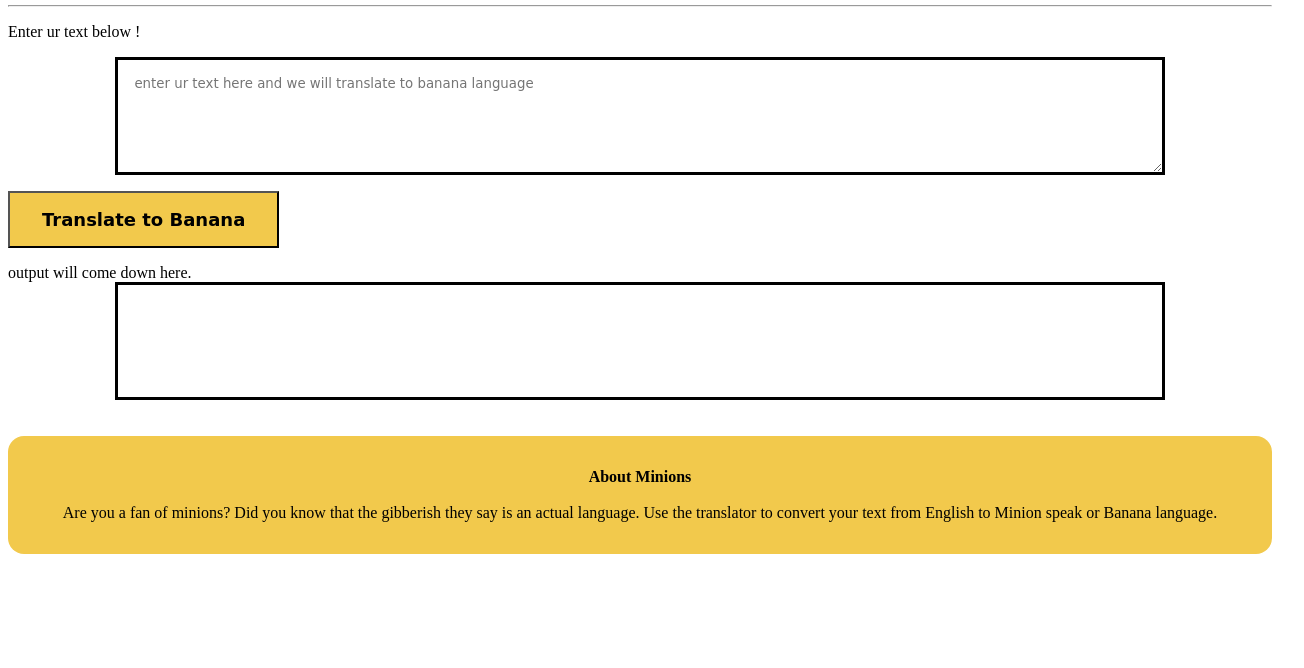
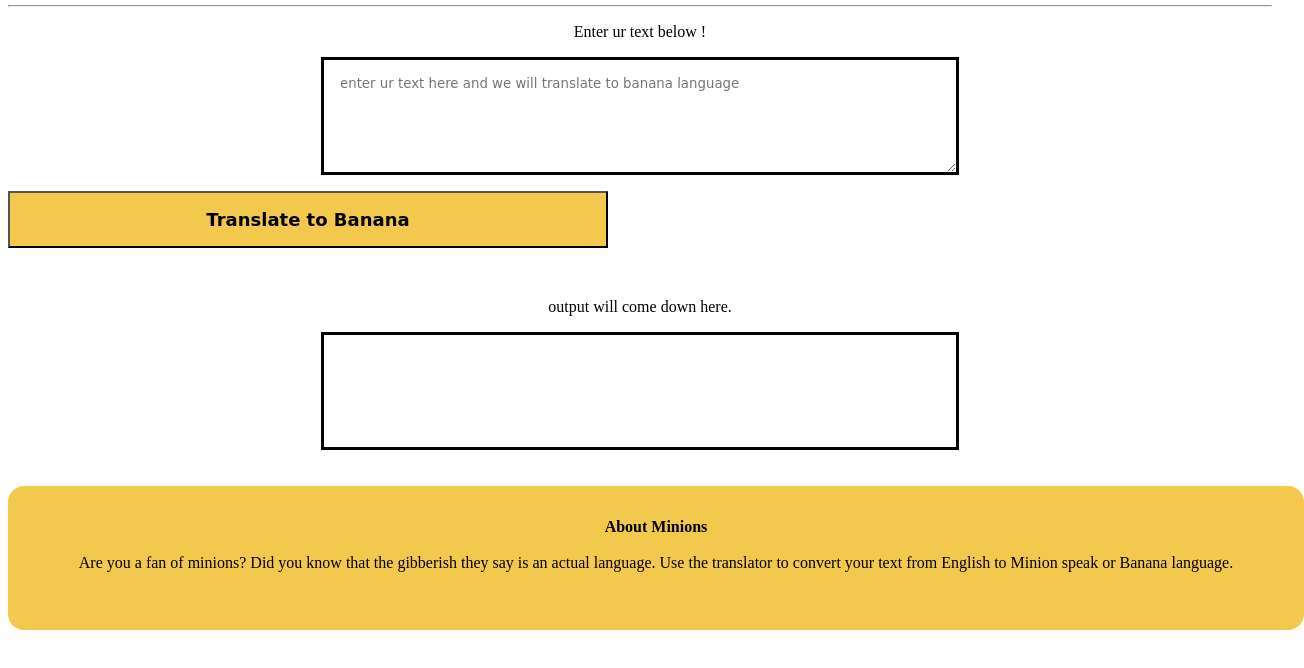
Before and after one commit to aditya100x/L5-Banana-Speak, a plain HTML site: page index.html in a window 1280 px wide. Shown: the part 112-780 px from the top of the page, 1304 px wide, since content can reach past the window. Drawn offline with Linux system fonts and the light colour scheme.

Commit message:
update html

```diff
--- a/index.html
+++ b/index.html
@@ -16,12 +16,18 @@
             }
 
             button {
+                  width: 80%;
+                  /* Optional: control width for the container */
+                  max-width: 600px;
                   background-color: #F2C94C;
                   padding: 6px;
                   text-align: center;
             }
 
-            textarea{
+            textarea {
+                  width: 80%;
+                  /* Optional: control width for the container */
+                  max-width: 600px;
                   font-family: 'Kalam', cursive;
                   width: 80%;
                   height: 10vh;
@@ -32,8 +38,8 @@
                   margin: auto;
             }
 
-            button {
-                  order: none;
+            button { display:grid ;
+                  text-align: center;
                   margin: 1rem 0rem;
                   padding: 1rem 2rem;
                   font-family: 'Kalam', cursive;
@@ -41,6 +47,9 @@
             }
 
             #output {
+                  width: 80%;
+                  /* Optional: control width for the container */
+                  max-width: 600px;
                   width: 80%;
                   height: 10vh;
                   border: solid black;
@@ -52,7 +61,9 @@
                   margin: auto;
             }
 
-            footer {
+            footer { margin:0px;
+                  width:100%;
+                  height:10vh;
                   background-color: #F2C94C;
                   padding: 2rem 1rem;
                   text-align: center;
@@ -60,6 +71,14 @@
                   border-radius: 1rem;
             }
 
+            p {
+                  display: flex;
+                  /* Makes the body a flex container */
+                  justify-content: center;
+                  /* Centers the element horizontally */
+                  align-items: center;
+
+            }
       </style>
 </head>
 
@@ -69,7 +88,7 @@
       <p> Enter ur text below ! </p>
       <textarea id="txt-input" placeholder="enter ur text here and we will translate to banana language"></textarea>
       <button id="click-action"> <b>Translate to Banana </b></button><br>
-      </div> output will come down here. </div>
+      <p> output will come down here. </p>
       <div id="output"> </div>
       <br>
       <br>
```
